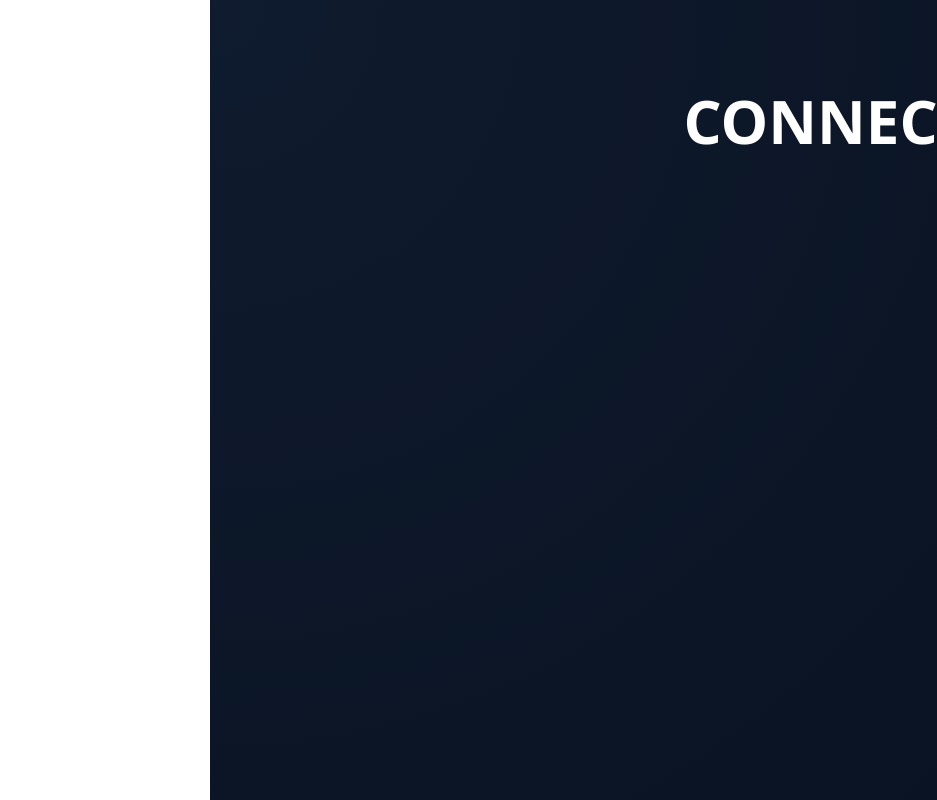
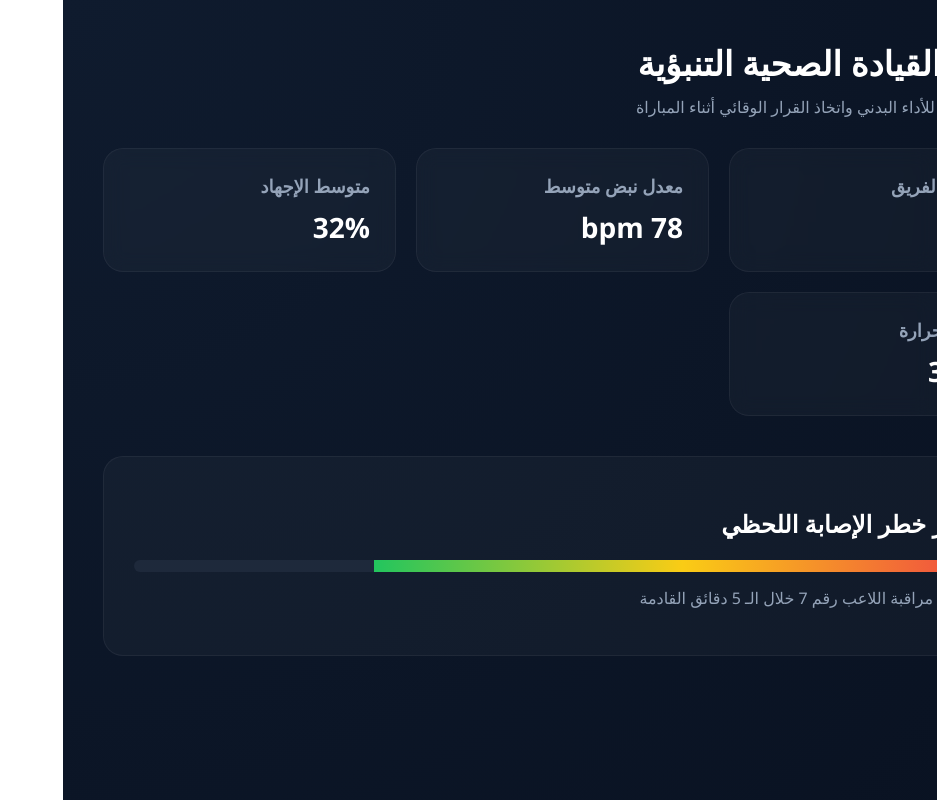
Before and after one commit to jkg9rmd8td-blip/smart-pro, a React (Vite) app: page /#/ in a window 1280 px wide. Shown: the whole page, without its empty margins (343-1280 px from the left). Built offline with nearby package versions, Linux system fonts and the light colour scheme.

Commit message:
Update Dashboard.jsx

```diff
--- a/src/pages/Dashboard.jsx
+++ b/src/pages/Dashboard.jsx
@@ -1,3 +1,42 @@
 export default function Dashboard() {
-  return <h1 style={{fontSize: "60px"}}>CONNECTED 999</h1>;
+  return (
+    <div>
+      <div className="dashboard-header">
+        <h1>مركز القيادة الصحية التنبؤية</h1>
+        <p>تحليل لحظي للأداء البدني واتخاذ القرار الوقائي أثناء المباراة</p>
+      </div>
+
+      <div className="cards">
+        <div className="card">
+          <h3>جاهزية الفريق</h3>
+          <div className="value">89%</div>
+        </div>
+
+        <div className="card">
+          <h3>معدل نبض متوسط</h3>
+          <div className="value">78 bpm</div>
+        </div>
+
+        <div className="card">
+          <h3>متوسط الإجهاد</h3>
+          <div className="value">32%</div>
+        </div>
+
+        <div className="card">
+          <h3>درجة الحرارة</h3>
+          <div className="value">36.8°</div>
+        </div>
+      </div>
+
+      <div className="risk-container">
+        <h2>مؤشر خطر الإصابة اللحظي</h2>
+        <div className="risk-bar">
+          <div className="risk-progress"></div>
+        </div>
+        <p style={{marginTop: "15px", color:"#94a3b8"}}>
+          التوصية: مراقبة اللاعب رقم 7 خلال الـ 5 دقائق القادمة
+        </p>
+      </div>
+    </div>
+  );
 }
```
